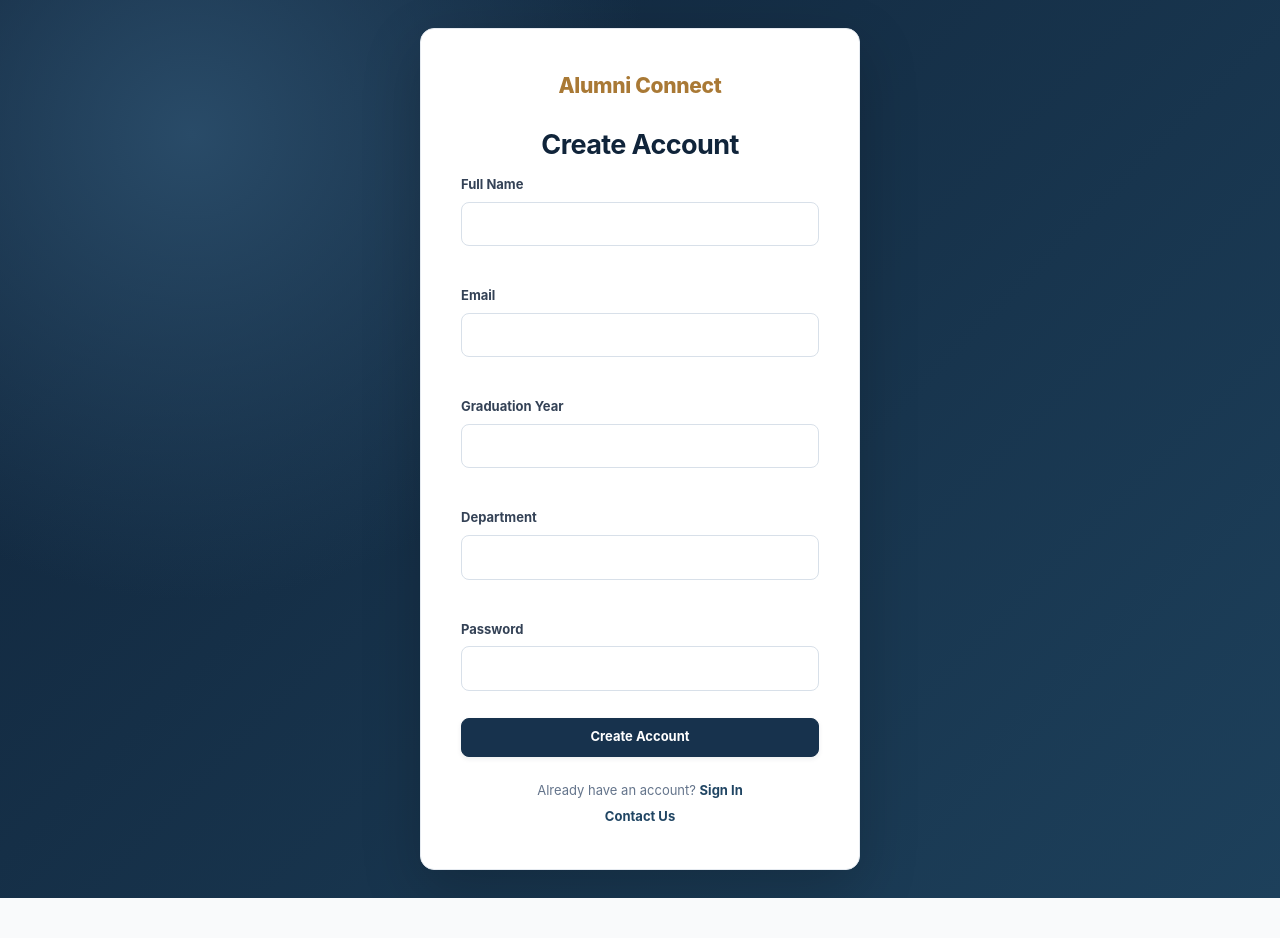
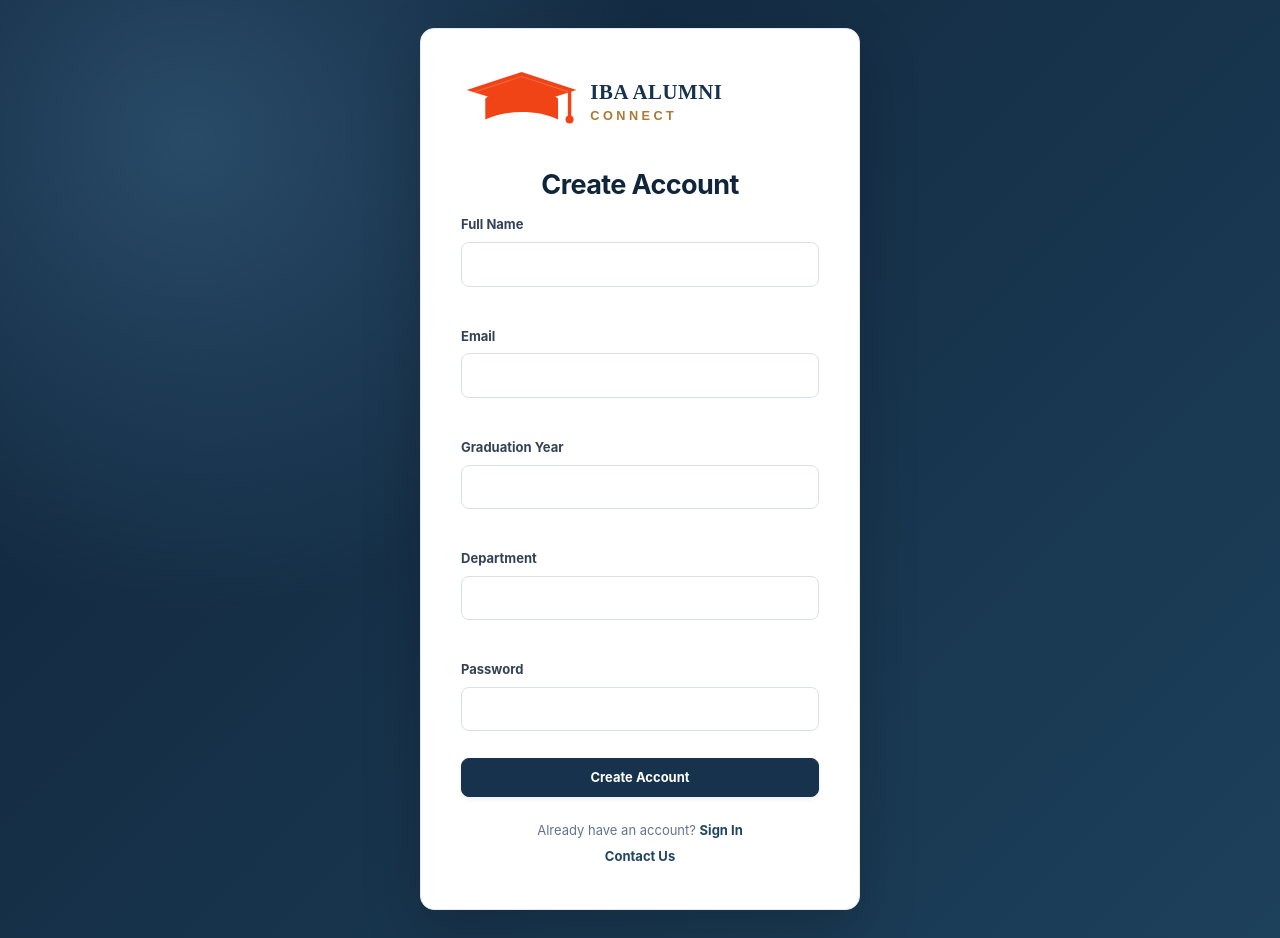
Before and after one commit to khadimhussainsoomro5055-hub/Alumni-Management-System, a Node server app: page /signup in a window 1280 px wide. Before the commit the page ends 898 px from the top, so only its background shows below. Run offline with Node 20, Linux system fonts and the light colour scheme.

Commit message:
Apply IBA Alumni Connect logo across application pages

```diff
--- a/views/signup.ejs
+++ b/views/signup.ejs
@@ -9,7 +9,7 @@
 <body>
   <div class="auth-page">
     <div class="auth-card">
-      <div class="brand">Alumni Connect</div>
+      <div class="brand"><img class="auth-logo" src="/images/iba-alumni-connect.svg" alt="IBA Alumni Connect"></div>
       <h1>Create Account</h1>
 
       <% if (error) { %>
```
